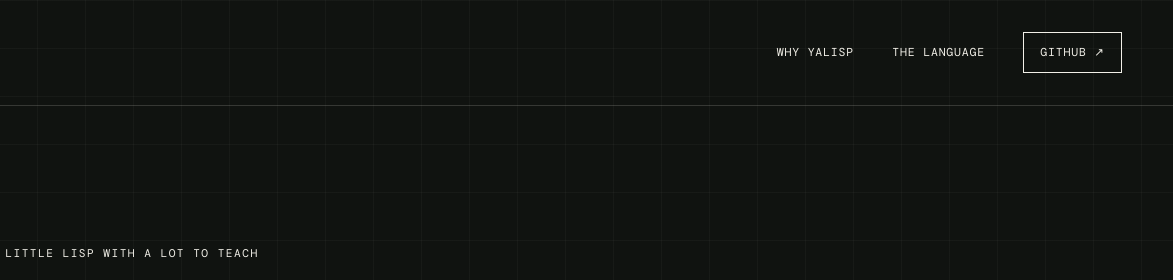
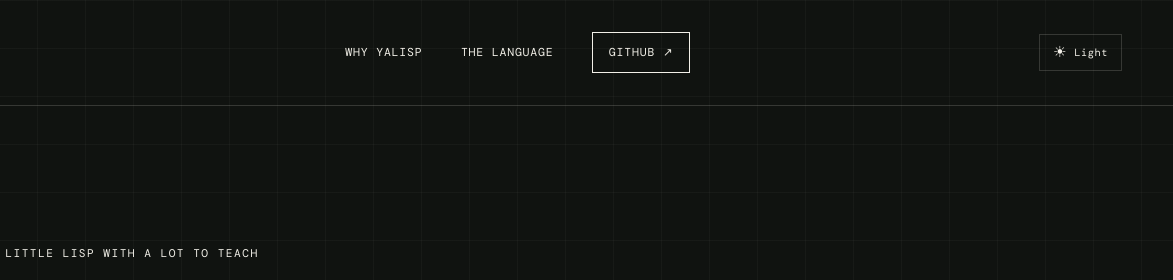
Before and after one commit to etdofreshai/yalisp, a website built with Vite: page apps/web/index.html in a window 1280 px wide. Shown: the top 280 px of the page, 107-1280 px from the left. Built offline with nearby package versions, Linux system fonts and the light colour scheme; a web font is replaced by a local one.

Commit message:
feat: add landing page theme toggle

```diff
--- a/apps/web/index.html
+++ b/apps/web/index.html
@@ -7,7 +7,7 @@
       name="description"
       content="YALisp is a small, readable Lisp built in TypeScript for curious programmers."
     />
-    <meta name="theme-color" content="#f0eeea" />
+    <meta name="theme-color" content="#101310" />
     <meta property="og:title" content="YALisp — Make the machine feel small again" />
     <meta
       property="og:description"
@@ -28,9 +28,15 @@
         <a href="#language">The language</a>
         <a class="nav-repo" href="https://github.com/etdofreshai/yalisp">GitHub <span aria-hidden="true">↗</span></a>
       </nav>
-      <button class="menu-button" type="button" aria-label="Toggle navigation" aria-expanded="false" data-menu>
-        <span></span><span></span>
-      </button>
+      <div class="header-controls">
+        <button class="theme-toggle" type="button" aria-label="Switch to light mode" aria-pressed="true" data-theme-toggle>
+          <span class="theme-toggle-icon" aria-hidden="true">☀</span>
+          <span class="theme-toggle-label">Light</span>
+        </button>
+        <button class="menu-button" type="button" aria-label="Toggle navigation" aria-expanded="false" data-menu>
+          <span></span><span></span>
+        </button>
+      </div>
     </header>
 
     <main id="main">
--- a/apps/web/src/main.ts
+++ b/apps/web/src/main.ts
@@ -8,8 +8,9 @@ const menuButton = document.querySelector<HTMLButtonElement>("[data-menu]");
 const header = document.querySelector<HTMLElement>("[data-header]");
 const copyButton = document.querySelector<HTMLButtonElement>("[data-copy]");
 const year = document.querySelector<HTMLElement>("[data-year]");
+const themeToggle = document.querySelector<HTMLButtonElement>("[data-theme-toggle]");
 
-if (!featureList || !code || !principleRow || !menuButton || !header || !copyButton || !year) {
+if (!featureList || !code || !principleRow || !menuButton || !header || !copyButton || !year || !themeToggle) {
   throw new Error("The YALisp landing page is missing a required UI element.");
 }
 
@@ -45,6 +46,26 @@ principleRow.innerHTML = principles
   .join("");
 
 year.textContent = new Date().getFullYear().toString();
+
+const themeColor = document.querySelector<HTMLMetaElement>('meta[name="theme-color"]');
+
+function setTheme(theme: "light" | "dark") {
+  document.documentElement.dataset.theme = theme;
+  localStorage.setItem("yalisp-theme", theme);
+  const isDark = theme === "dark";
+  themeToggle!.setAttribute("aria-pressed", String(isDark));
+  themeToggle!.setAttribute("aria-label", `Switch to ${isDark ? "light" : "dark"} mode`);
+  themeToggle!.querySelector(".theme-toggle-icon")!.textContent = isDark ? "☀" : "◐";
+  themeToggle!.querySelector(".theme-toggle-label")!.textContent = isDark ? "Light" : "Dark";
+  if (themeColor) themeColor.content = isDark ? "#101310" : "#f0eeea";
+}
+
+const savedTheme = localStorage.getItem("yalisp-theme");
+setTheme(savedTheme === "light" ? "light" : "dark");
+
+themeToggle.addEventListener("click", () => {
+  setTheme(document.documentElement.dataset.theme === "dark" ? "light" : "dark");
+});
 
 menuButton.addEventListener("click", () => {
   const isOpen = header.classList.toggle("menu-open");
--- a/apps/web/src/styles.css
+++ b/apps/web/src/styles.css
@@ -10,9 +10,21 @@
   --ink: #f2f0e8;
   --muted: #aaa9a1;
   --line: rgba(242, 240, 232, 0.17);
+  --grid-line: rgba(242, 240, 232, 0.035);
   --acid: #c9f85a;
   --orange: #fa5b35;
   --night: #090b09;
+}
+
+:root[data-theme="light"] {
+  color: #20211e;
+  background: #f0eeea;
+  --paper: #f0eeea;
+  --ink: #20211e;
+  --muted: #74766f;
+  --line: rgba(32, 33, 30, 0.18);
+  --grid-line: rgba(32, 33, 30, 0.035);
+  --night: #181a17;
 }
 
 * {
@@ -28,8 +40,8 @@ body {
   min-width: 320px;
   overflow-x: hidden;
   background:
-    linear-gradient(rgba(242, 240, 232, 0.035) 1px, transparent 1px),
-    linear-gradient(90deg, rgba(242, 240, 232, 0.035) 1px, transparent 1px),
+    linear-gradient(var(--grid-line) 1px, transparent 1px),
+    linear-gradient(90deg, var(--grid-line) 1px, transparent 1px),
     var(--paper);
   background-size: 48px 48px;
 }
@@ -70,6 +82,37 @@ button {
   justify-content: space-between;
   padding: 2rem 4vw;
   border-bottom: 1px solid var(--line);
+}
+
+.header-controls {
+  display: flex;
+  align-items: center;
+  gap: 0.65rem;
+}
+
+.theme-toggle {
+  display: inline-flex;
+  align-items: center;
+  gap: 0.45rem;
+  padding: 0.65rem 0.8rem;
+  border: 1px solid var(--line);
+  background: transparent;
+  cursor: pointer;
+  font-family: "DM Mono", monospace;
+  font-size: 0.65rem;
+  letter-spacing: 0.05em;
+  transition: border-color 180ms ease, background 180ms ease, color 180ms ease;
+}
+
+.theme-toggle:hover {
+  border-color: var(--ink);
+  background: var(--ink);
+  color: var(--paper);
+}
+
+.theme-toggle-icon {
+  font-size: 0.95rem;
+  line-height: 1;
 }
 
 .brand {
@@ -642,6 +685,8 @@ footer p:last-child {
     cursor: pointer;
   }
 
+  .theme-toggle { padding: 0.65rem 0.75rem; }
+
   .menu-button span {
     display: block;
     height: 1px;
```
